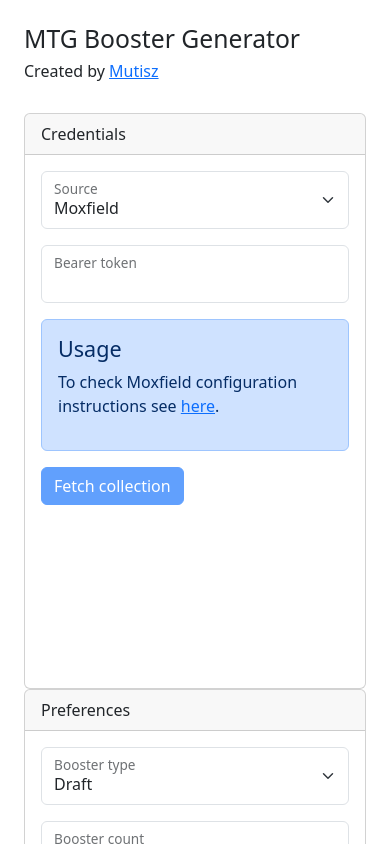
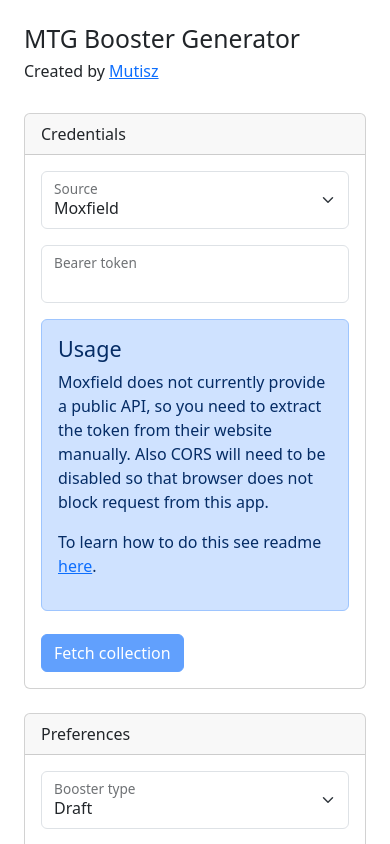
Before and after one commit to Mutisz/mtg-booster-generator, a React app: page / in a window 390 px wide. Shown: the top 844 px of the page. Built offline with nearby package versions, Linux system fonts and the light colour scheme.

Commit message:
Change moxfield desc + style fix for mobile

```diff
--- a/src/components/App.tsx
+++ b/src/components/App.tsx
@@ -38,7 +38,7 @@
         </Row>
       </Container>
       <Container className="my-4">
-        <Row>
+        <Row className="gy-4">
           <Col md={6}>
             <ErrorBoundary FallbackComponent={ErrorDismissible} onReset={() => setSource(defaults.credentials.source)}>
               <CredentialsPanel />
--- a/src/components/Credentials/CredentialsMoxfieldForm.tsx
+++ b/src/components/Credentials/CredentialsMoxfieldForm.tsx
@@ -27,7 +27,11 @@
       <Alert variant="primary">
         <Alert.Heading>Usage</Alert.Heading>
         <p>
-          To check Moxfield configuration instructions see{' '}
+          Moxfield does not currently provide a public API, so you need to extract the token from their website
+          manually. Also CORS will need to be disabled so that browser does not block request from this app.
+        </p>
+        <p>
+          To learn how to do this see readme{' '}
           <a href="https://github.com/Mutisz/mtg-booster-generator" target="_blank">
             here
           </a>
@@ -35,6 +39,7 @@
         </p>
       </Alert>
       <Button
+        style={{ position: 'absolute', bottom: 'var(--bs-card-spacer-y)' }}
         variant="primary"
         disabled={credentialsMoxfield.bearerToken === '' || cardCollectionLoading === true}
         onClick={() => {
```
Also changed, not shown: 1 other file (tests, documents, lock files or other folders).
